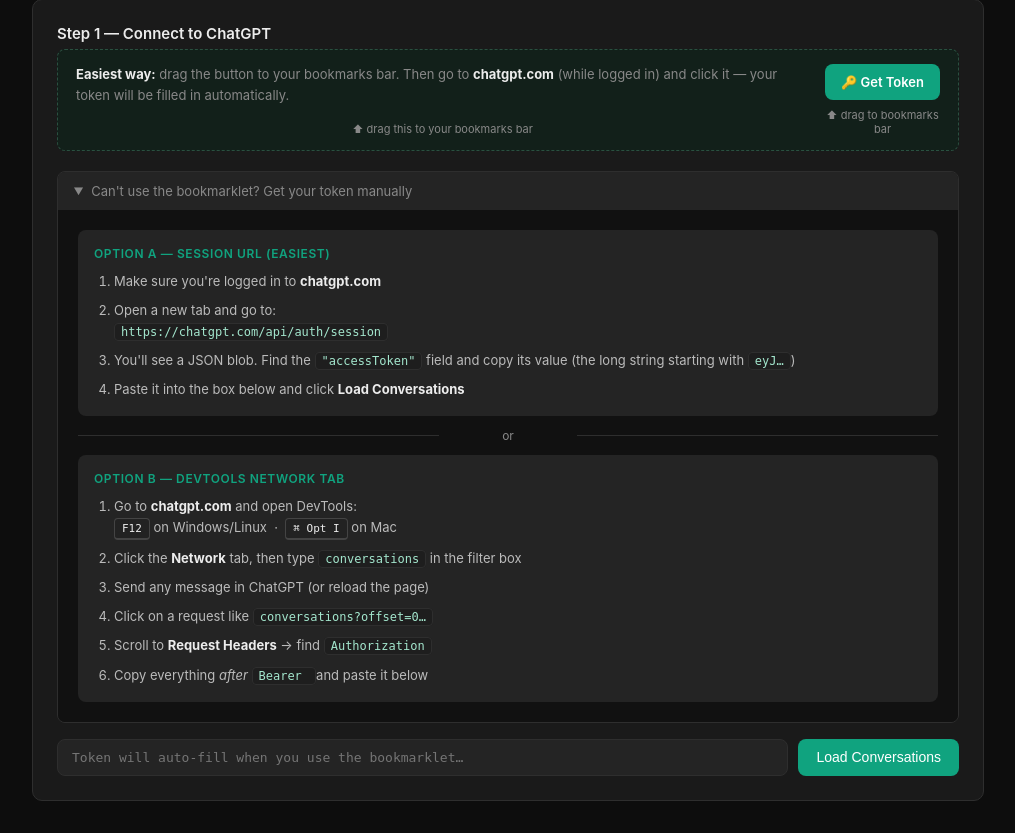
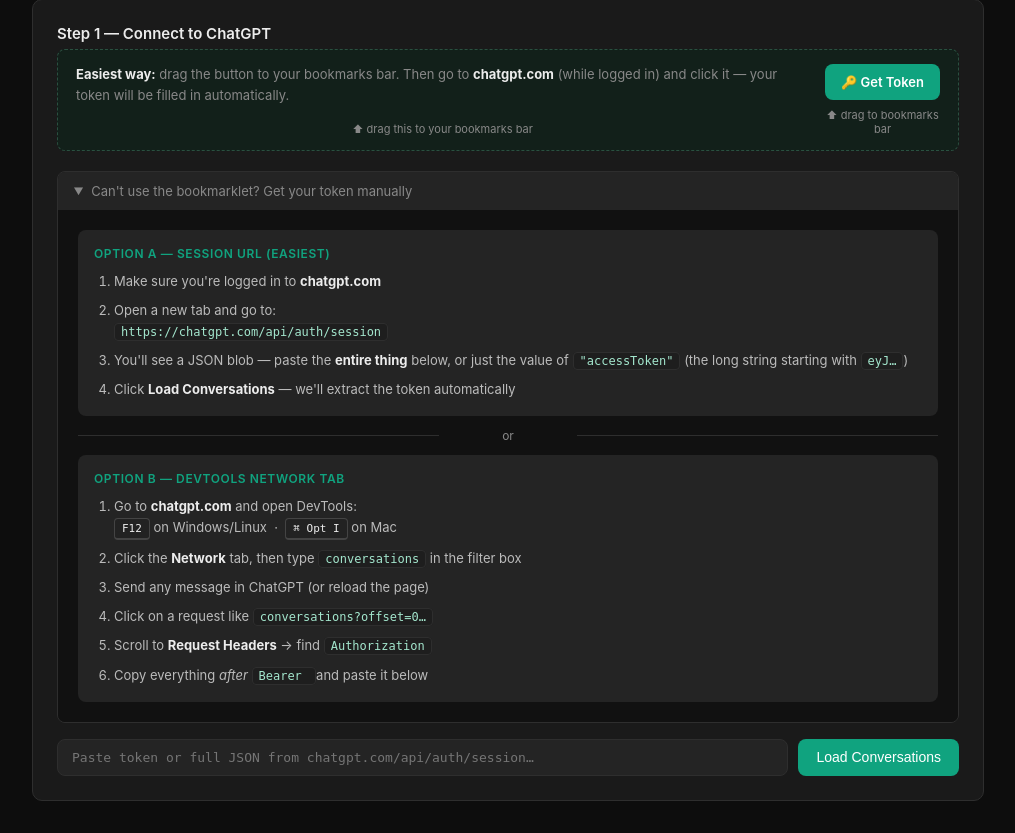
Before and after one commit to febbhav/deletegpt, a Flask app: page / in a window 1280 px wide, after a click on "Can't use the bookmarklet? Get your token manually". Shown: the part 94-927 px from the top of the page, without its empty margins (132-1147 px from the left). Run offline with Flask 3, Linux system fonts and the light colour scheme.

Commit message:
Update UI text to clarify users can paste full JSON or just the token
Co-Authored-By: Claude Sonnet 4.6 <noreply@anthropic.com>

```diff
--- a/templates/index.html
+++ b/templates/index.html
@@ -540,8 +540,8 @@
             <li>Open a new tab and go to:<br>
               <code>https://chatgpt.com/api/auth/session</code>
             </li>
-            <li>You'll see a JSON blob. Find the <code>"accessToken"</code> field and copy its value (the long string starting with <code>eyJ…</code>)</li>
-            <li>Paste it into the box below and click <strong>Load Conversations</strong></li>
+            <li>You'll see a JSON blob — paste the <strong>entire thing</strong> below, or just the value of <code>"accessToken"</code> (the long string starting with <code>eyJ…</code>)</li>
+            <li>Click <strong>Load Conversations</strong> — we'll extract the token automatically</li>
           </ol>
         </div>
         <div class="fallback-divider">or</div>
@@ -565,7 +565,7 @@
       <input
         type="password"
         id="token-input"
-        placeholder="Token will auto-fill when you use the bookmarklet…"
+        placeholder="Paste token or full JSON from chatgpt.com/api/auth/session…"
         autocomplete="off"
         spellcheck="false"
         value="{{ prefill_token }}"
```
